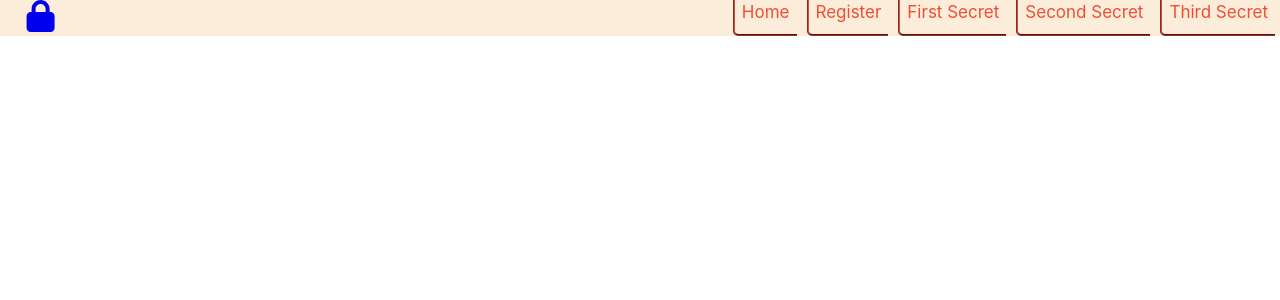
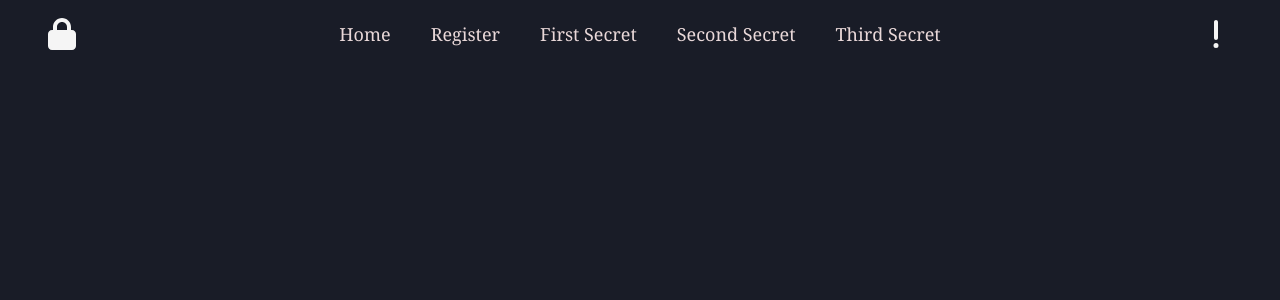
Before and after one commit to Malekkos/Lock-and-Key, a React (Create React App) app in the folder client/: page / in a window 1280 px wide. Shown: the top 300 px of the page. Built offline with nearby package versions, Linux system fonts and the light colour scheme.

Commit message:
Updated stylings

```diff
--- a/client/src/App.css
+++ b/client/src/App.css
@@ -1,8 +1,11 @@
-
+* {
+  background-color: #191c27;
+}
 .nav {
   display: flex;
   justify-content: space-evenly;
-  background-color: #FCEDDA;
+  background-color: #191c27;
+  width: 100vw
 }
 
 .lockIcon {
@@ -12,44 +15,48 @@
   width: 4vw;
   height: 4vh;
 }
-.icon {
-  /* width: 20%; */
-  display: flex;
-  align-items: baseline;
-  align-self: baseline;
+/* .icon { */
+/* } */
+
+#logo {
+  height: 2rem;
+  display:flex;
   justify-self: left;
+  color: whitesmoke;
+  position: sticky;
+  width: 2rem;
 }
 
 .iconContainer {
-  margin: 0px 15px;
-  width: 20vw;
+  /* margin: 10px 15px; */
+  width: 5rem;
   display: flex;
-  justify-self: left;
-  align-items: flex-end;
+  justify-content:center;
+  align-items: center;
 }
 .linksContainer {
+  background-color: #191c27;
   width: 80%;
   display: flex;
-  justify-content: right;
+  justify-content: center;
   /* justify-items: right; */
 }
 .link {
-  width:auto;
-  font-size: 17px;
-  padding: 2px 7px;
-  margin: 0px 5px;
+  width:fit-content;
+  font-size: 18px;
+  padding: 2px 15px;
+  margin: 20px 5px;
   font-style: normal;
   text-decoration: none;
-  text-decoration-thickness: 2px;
-  color:#EE4E34;
-  border-bottom: 2px #9e3121;
-  border-left: 2px #d44e39;
-  border-style: groove;
-  border-top: none;
-  border-right: none;
-  border-bottom-left-radius: 5px;
-  border-bottom-right-radius: -20px;
+  color:#f0dedef8;
+  font-family:Cambria, Cochin, Georgia, Times, 'Times New Roman', serif;
 }
 
+.exclamIcon {
+  /* height: 1.2rem; */
+  /* width: 0.2rem; */
+  color: whitesmoke;
+  /* border: solid; */
+}
 
-/* At  680px, should transition into a box containing all the links*/
+/* At  830px, minimize links into one rollout folder*/
--- a/client/src/Components/navbar.js
+++ b/client/src/Components/navbar.js
@@ -1,23 +1,26 @@
 import { NavLink } from "react-router-dom"
 import { FontAwesomeIcon } from "@fortawesome/react-fontawesome"
-import { faLock } from "@fortawesome/free-solid-svg-icons"
+import { faLock, faExclamation } from "@fortawesome/free-solid-svg-icons"
 function Navbar () {
   return (
     <>
       <nav className="nav" >
-        <div class="iconContainer">
+        <div className="iconContainer">
           <NavLink to="/home" id="logo" className={({ active, pending, transitioning }) => [
             pending ? "pending" : "",
             active ? "active" : "",
             transitioning ? "transitioning": "",
-          ].join(" ")}><FontAwesomeIcon class="lockIcon" icon={faLock} /></NavLink>
+          ].join(" ")}><FontAwesomeIcon icon={faLock} size="2xl" style={{color: "whitesmoke",}} /></NavLink>
         </div>
-        <div class="linksContainer">
+        <div className="linksContainer">
           <NavLink to="/home" className="link">Home</NavLink>
           <NavLink to="/register" className="link">Register</NavLink>
           <NavLink to="/firstSecret" className="link">First Secret</NavLink>
           <NavLink to="/secondSecret" className="link">Second Secret</NavLink>
           <NavLink to="/thirdSecret" className="link">Third Secret</NavLink>
+        </div>
+        <div className="iconContainer">
+          <FontAwesomeIcon className="exclamIcon" icon={faExclamation} size="2xl" style={{color: "whitesmoke",}} />
         </div>
       </nav>
     </>
```
